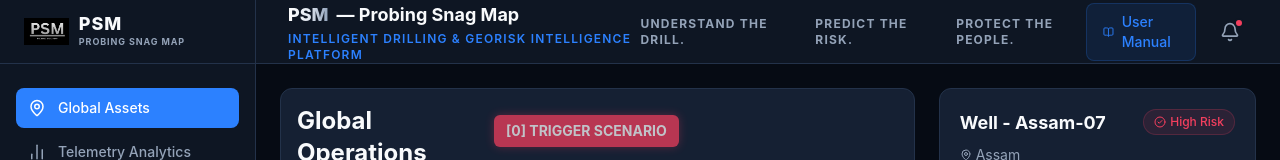
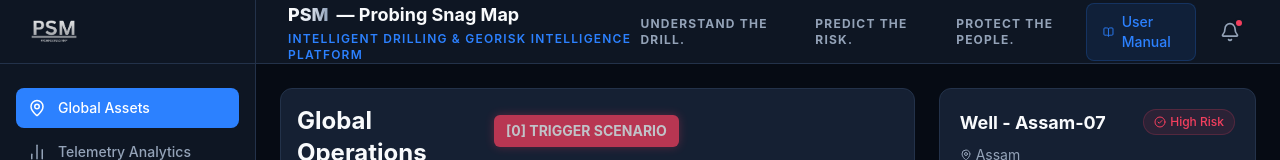
Before and after one commit to aravindshankarselvaganesh-lang/syntax-finder-codeflux, a React (Vite) app in the folder frontend/: page / in a window 1280 px wide. Shown: the top 160 px of the page. Built offline with nearby package versions, Linux system fonts and the light colour scheme.

Commit message:
Remove black background box from logo image and render transparent PSM logo in sidebar

```diff
--- a/frontend/src/components/Layout.jsx
+++ b/frontend/src/components/Layout.jsx
@@ -29,11 +29,7 @@
       }`}>
         <div className="h-16 flex items-center justify-between px-6 border-b border-borderC shrink-0">
           <div className="flex items-center">
-            <img src="/logo.png" alt="PSM Logo" className="h-7 mr-2.5 object-contain" />
-            <div>
-              <h1 className="text-lg font-extrabold tracking-wider leading-none">PSM</h1>
-              <p className="text-[9px] text-textMuted font-bold tracking-widest uppercase mt-0.5">Probing Snag Map</p>
-            </div>
+            <img src="/logo.png" alt="PSM Probing Snag Map" className="h-9 object-contain mix-blend-screen" />
           </div>
           <button onClick={() => setMobileMenuOpen(false)} className="md:hidden text-textMuted hover:text-white">
             <X size={20} />
```
Also changed, not shown: frontend/public/logo.png.
